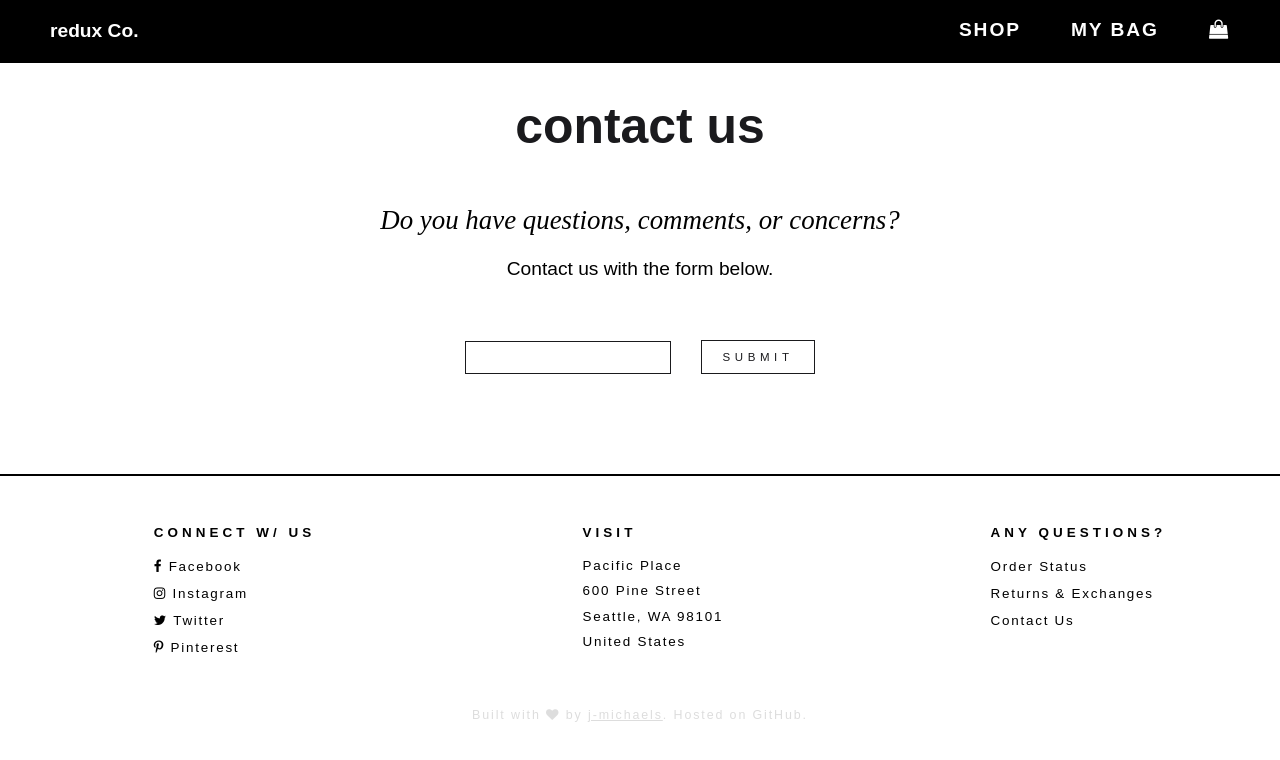
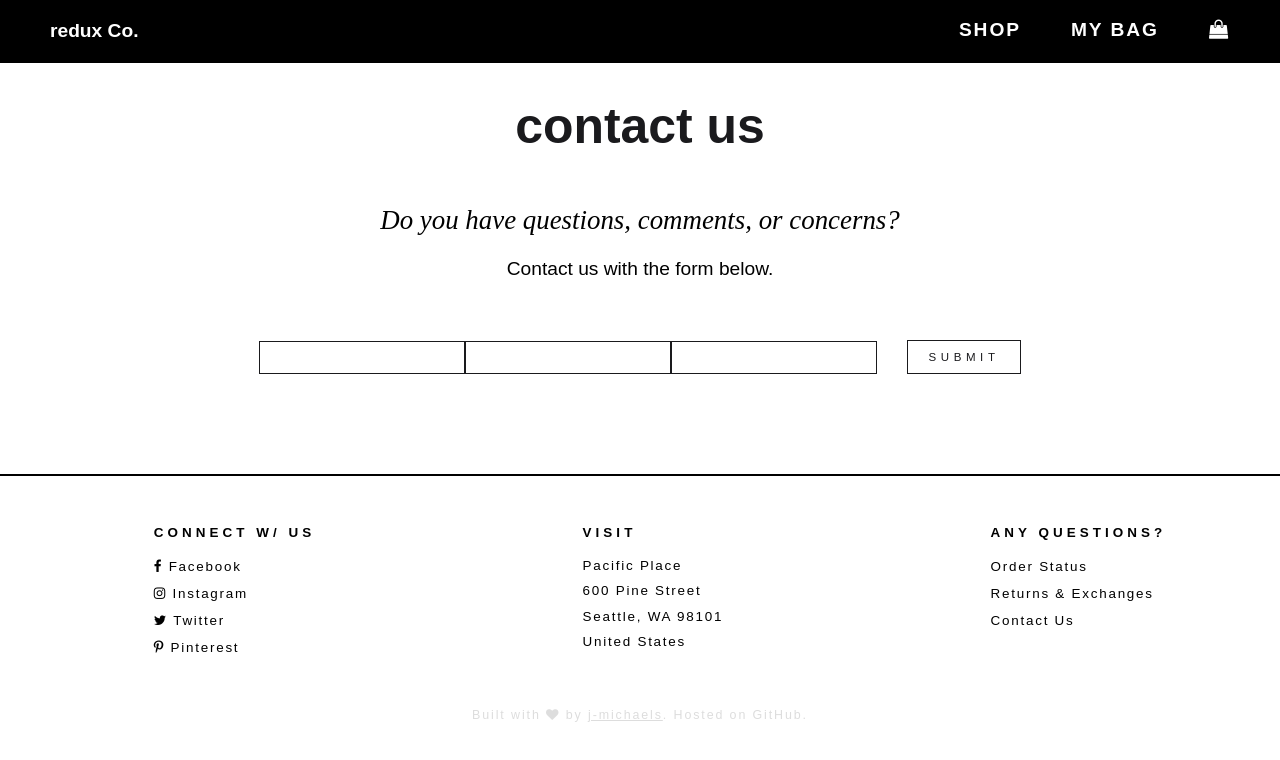
Before and after one commit to jenna-m/redux-co, a React (Create React App) app: page /contact in a window 1280 px wide. Shown: the top 760 px of the page. Built offline with nearby package versions, Linux system fonts and the light colour scheme.

Commit message:
Update Contact.js
Begin to build contact form

```diff
--- a/src/components/footer/Contact.js
+++ b/src/components/footer/Contact.js
@@ -1,4 +1,5 @@
 import React from 'react';
+import { Formik, Form, Field, ErrorMessage } from 'formik';
 
 class Contact extends React.Component {
     render() {
@@ -9,10 +10,40 @@ class Contact extends React.Component {
                     <h2>Do you have questions, comments, or concerns?</h2>
                     <h3>Contact us with the form below.</h3>
                     <div className="form-content">
-                        <form>
-                            <input type="text" />
-                            <button href="/">Submit</button>
-                        </form>
+                        <Formik
+                            initialValies = {{ name: '', email: '', message: '' }}
+                            validate = { values => {
+                                let errors = {};
+                                if (!values.email) {
+                                    errors.email = 'Required';
+                                } else if (
+                                    !/^[A-Z0-9._%+-]+@[A-Z0-9.-]+\.[A-Z]{2,}$/i.test(values.email)
+                                ) {
+                                    errors.email = 'Invalid email address';
+                                }
+                                return errors;
+                                }}
+                                onSubmit={(values, { setSubmitting }) => {
+                                    setTimeout(() => {
+                                        alert(JSON.stringify(values, null, 2));
+                                        setSubmitting(false);
+                                    }, 400)
+                                }}
+                            >
+                                {({ isSubmitting }) => (
+                                    <Form>
+                                        <Field type="name" name="name" />
+                                        <ErrorMessage name="name" component="div" />
+                                        <Field type="email" name="email" />
+                                        <ErrorMessage name="email" component="div" />
+                                        <Field type="message" name="message" />
+                                        <ErrorMessage name="message" component="div" />
+                                        <button type="submit" disabled={isSubmitting}>
+                                            Submit
+                                        </button>
+                                    </Form>
+                                )}
+                        </Formik>
                     </div>
                 </div>
             </div>
```
